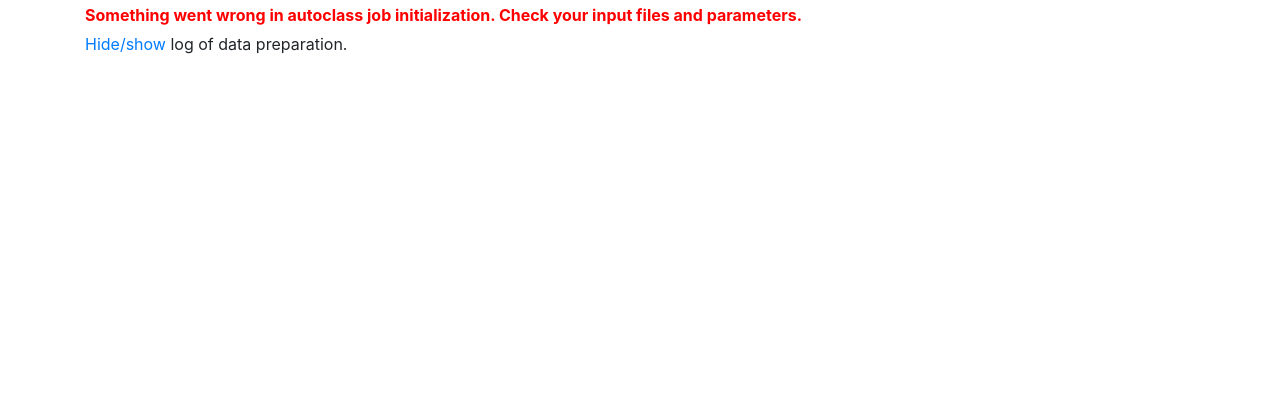
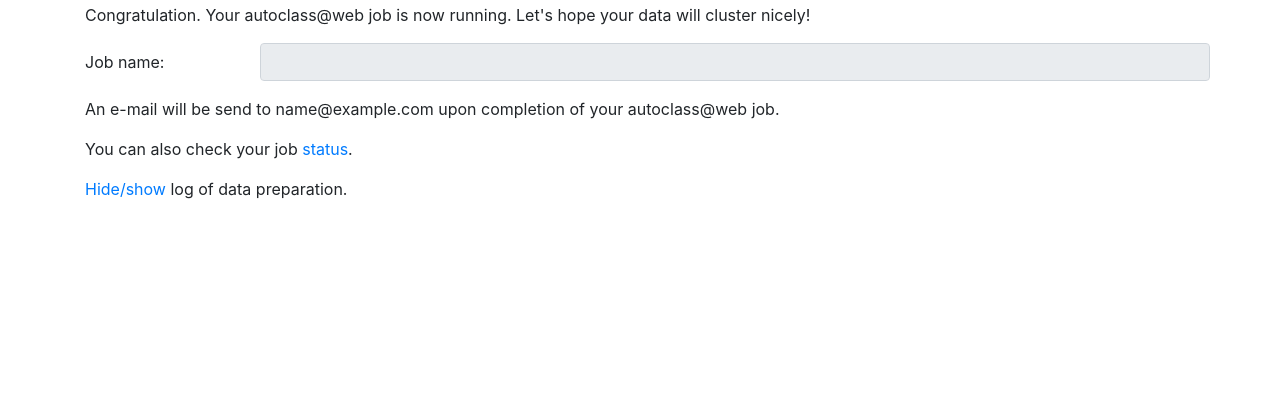
Before and after one commit to pierrepo/autoclassweb, a Flask app: template flaskapp/templates/startjob.html in a window 1280 px wide. Shown: the part 47-445 px from the top of the page. Run offline with Flask 2, Linux system fonts and the light colour scheme; the template is opened without the code that fills it, so the values that code supplies are empty; the visitor is signed in with stand-in values (Sample User, id 1); parts of the project's set-up code (start-up, migrations or seed data) failed here and were passed over; some libraries are stand-ins or nearby versions.

Commit message:
Clean job start

```diff
--- a/flaskapp/routes.py
+++ b/flaskapp/routes.py
@@ -30,6 +30,7 @@ def show_me_config():
 
 @app.route('/', methods=('GET', 'POST'))
 def index():
+    print(session)
     os.chdir(os.environ['FLASK_HOME'])
     print("We are in: {}".format(os.getcwd()))
 
@@ -117,105 +118,106 @@ def index():
 
 @app.route('/startjob', methods=['GET'])
 def startjob():
-    if 'job_name' in session:
-        print(session)
-        mail_address = session["mail_address"]
-        job_name = session['job_name']
-        job_path = session['job_path']
-        os.chdir(job_path)
-        # create job to update 'summary.txt'
-        job = model.Job()
-        job.create_from_path(job_path)
-        job.write_summary("reference: {}".format(job_name))
-        job.write_summary(
-            "date-start: {}"
-            .format(datetime.datetime.now().strftime("%Y-%m-%d %H:%M:%S"))
-            )
-        job.write_summary("email: {}".format(mail_address))
-        # create logger
-        logger = logging.getLogger("autoclasswrapper")
-        logger.setLevel(logging.DEBUG)
-        # create a file handler
-        handler = logging.FileHandler("input.log")
-        handler.setLevel(logging.INFO)
-        # create a stream handler
-        log_capture_string = io.StringIO()
-        handler_stream = logging.StreamHandler(log_capture_string)
-        handler_stream.setLevel(logging.INFO)
-        # create a logging format
-        formatter = logging.Formatter('%(asctime)s :: %(levelname)-8s :: %(message)s', datefmt="%Y-%m-%d %H:%M:%S")
-        handler.setFormatter(formatter)
-        handler_stream.setFormatter(formatter)
-        # add the handlers to the logger
-        logger.addHandler(handler)
-        logger.addHandler(handler_stream)
-        # initiate autoclass wrapper input
-        clust = wrapper.Input()
-        # load scalar data if any
-        scalar = session['scalar']
-        if scalar['file']:
-            clust.add_input_data(scalar['file'],
-                                 "real scalar",
-                                 scalar['error'])
-        # load location data if any
-        location = session['location']
-        if location['file']:
-            clust.add_input_data(location['file'],
-                                 "real location",
-                                 location['error'])
-        # load discrete data if any
-        discrete = session['discrete']
-        if discrete['file']:
-            clust.add_input_data(discrete['file'],
-                                 "real discrete")
-        # prepare input files
-        clust.merge_dataframes()
-        clust.create_db2_file()
-        clust.create_hd2_file()
-        clust.create_model_file()
-        clust.create_sparams_file(max_duration=app.config["FLASK_JOB_TIMEOUT"])
-        clust.create_rparams_file()
-        # check ERROR in log
-        log_content = log_capture_string.getvalue()
-        if "ERROR" not in log_content:
-            status = "running"
-            nb_line, nb_col = clust.full_dataset.df.shape
-            job.write_summary("data-size: {} lines x {} columns"
-                              .format(nb_line, nb_col+1))
-        else:
-            status = "failed"
-            job.write_summary("status: failed")
-            job.write_summary("running-time: 0")
-            session.pop("job_name")
-            return render_template('startjob.html',
-                                   job_name=job_name,
-                                   status=status,
-                                   mail_address=mail_address,
-                                   log=log_content)
-        # initiate autoclass wrapper run
-        run = wrapper.Run()
-        # prepare script to run autoclass
-        run.create_run_file()
-        # add scripts to export and send results
-        shutil.copy("../../export_results.py", "./")
-        shutil.copy("../../send_results.py", "./")
-        with open("clust.sh", "a") as f:
-            f.write("#added by autoclassweb\n")
-            f.write("python3 export_results.py\n")
-            if app.config["FLASK_RESULTS_BY_EMAIL"]:
-                f.write("python3 send_results.py {}\n".format(mail_address))
-        # run autoclass
-        run.run(job_name)
-        # clean session to avoid running twice the same clustering upon refresh
-        session.clear()
-        return render_template('startjob.html',
-                               job_name=job_name,
-                               status=status,
-                               mail_address=mail_address,
-                               log=log_content)
-    else:
-        flash("Enter input data first!", "error")
-        return redirect(url_for('index'))
+    if "job_name" not in session:
+            flash("Enter input data first!", "error")
+            return redirect(url_for('index'))
+    # "job_name" is in session,
+    # so we prepare input data and run job
+    print(session)
+    # keep value of job_name for further use
+    job_name = session["job_name"]
+    os.chdir(session["job_path"])
+    # re-create job and update summary file
+    job = model.Job()
+    job.create_from_path(session["job_path"])
+    job.write_summary("reference: {}".format(job_name))
+    job.write_summary(
+        "date-start: {}"
+        .format(datetime.datetime.now().strftime("%Y-%m-%d %H:%M:%S"))
+        )
+    job.write_summary("email: {}".format(session["mail_address"]))
+    # create logger
+    logger = logging.getLogger("autoclasswrapper")
+    logger.setLevel(logging.DEBUG)
+    # create a file handler
+    handler = logging.FileHandler("input.log")
+    handler.setLevel(logging.INFO)
+    # create a stream handler
+    log_capture_string = io.StringIO()
+    handler_stream = logging.StreamHandler(log_capture_string)
+    handler_stream.setLevel(logging.INFO)
+    # create a logging format
+    formatter = logging.Formatter(("%(asctime)s :: "
+                                   "%(levelname)-8s :: "
+                                   "%(message)s"
+                                   ), datefmt="%Y-%m-%d %H:%M:%S")
+    handler.setFormatter(formatter)
+    handler_stream.setFormatter(formatter)
+    # add the handlers to the logger
+    logger.addHandler(handler)
+    logger.addHandler(handler_stream)
+    # initiate autoclass wrapper input
+    clust = wrapper.Input()
+    # load scalar data if any
+    scalar = session['scalar']
+    if scalar['file']:
+        clust.add_input_data(scalar['file'],
+                             "real scalar",
+                             scalar['error'])
+    # load location data if any
+    location = session['location']
+    if location['file']:
+        clust.add_input_data(location['file'],
+                             "real location",
+                             location['error'])
+    # load discrete data if any
+    discrete = session['discrete']
+    if discrete['file']:
+        clust.add_input_data(discrete['file'],
+                             "real discrete")
+    # prepare input files
+    clust.merge_dataframes()
+    clust.create_db2_file()
+    clust.create_hd2_file()
+    clust.create_model_file()
+    clust.create_sparams_file(max_duration=app.config["FLASK_JOB_TIMEOUT"])
+    clust.create_rparams_file()
+    # check ERROR in log
+    log_content = log_capture_string.getvalue()
+    session["log"] = log_content
+    if "ERROR" in log_content:
+        session["status"] = "failed"
+        job.write_summary("status: failed\nrunning-time: 0")
+        # remove "job_name" from session
+        # to avoid running twice the same job upon refresh
+        session.pop("job_name")
+        return render_template("startjob.html",
+                               job_name=job_name)
+    # no ERROR, then keep going
+    session["status"] = "running"
+    nb_line, nb_col = clust.full_dataset.df.shape
+    job.write_summary("data-size: {} lines x {} columns"
+                      .format(nb_line, nb_col+1))
+    # initiate autoclass wrapper run
+    run = wrapper.Run()
+    # prepare master script to run autoclass
+    run.create_run_file()
+    # add scripts to export and send results
+    shutil.copy("../../export_results.py", "./")
+    shutil.copy("../../send_results.py", "./")
+    with open("clust.sh", "a") as script_file:
+        script_file.write("#added by autoclassweb\n")
+        script_file.write("python3 export_results.py\n")
+        if app.config["FLASK_RESULTS_BY_EMAIL"]:
+            script_file.write("python3 send_results.py {}\n"
+                              .format(session["mail_address"]))
+    # run autoclass
+    run.run(job_name)
+    # remove "job_name" from session
+    # to avoid running twice the same job upon refresh
+    session.pop("job_name")
+    return render_template("startjob.html",
+                           job_name=job_name)
 
 
 @app.route('/status', methods=['GET', 'POST'])
@@ -254,6 +256,7 @@ def download(job_name=None):
                                os.path.basename(job_selected.results_file),
                                as_attachment=True)
 
+
 @app.route("/help", methods=["GET"])
 def help():
     return render_template("help.html")
--- a/flaskapp/templates/startjob.html
+++ b/flaskapp/templates/startjob.html
@@ -2,7 +2,7 @@
 {% block body %}
 
 <article>
-    {% if status == "running" %}
+    {% if session["status"] == "running" %}
     <p>
     Congratulation. Your autoclass@web job is now running.
     Let's hope your data will cluster nicely!
@@ -11,8 +11,9 @@
         <label for="jobid" class="col-sm-2 col-form-label">Job name:</label>
         <input type="text" readonly class="form-control col-sm-10" id="jobid" value="{{ job_name }}">
     </div>
-    {% if mail_address %}
-        <p>An e-mail will be send to {{ mail_address }} upon completion of your autoclass@web job.</p>
+    {% if session["mail_address"] %}
+        <p>An e-mail will be send to {{ session["mail_address"] }}
+            upon completion of your autoclass@web job.</p>
         <p>You can also check your job <a href="/status">status</a>.</p>
     {% else %}
     	<p>Check regularly your job <a href="/status">status</a>.</p>
@@ -31,7 +32,7 @@
 #}
 <p><a href="#" onclick="$('#inputlog').toggle();">Hide/show</a> log of data preparation.</p>
 <div id="inputlog">
-{% for line in log.split("\n") -%}
+{% for line in session["log"].split("\n") -%}
     {% if "ERROR" in line -%}
     <pre class="error log">{{ line }}</pre>
     {% else %}
```
